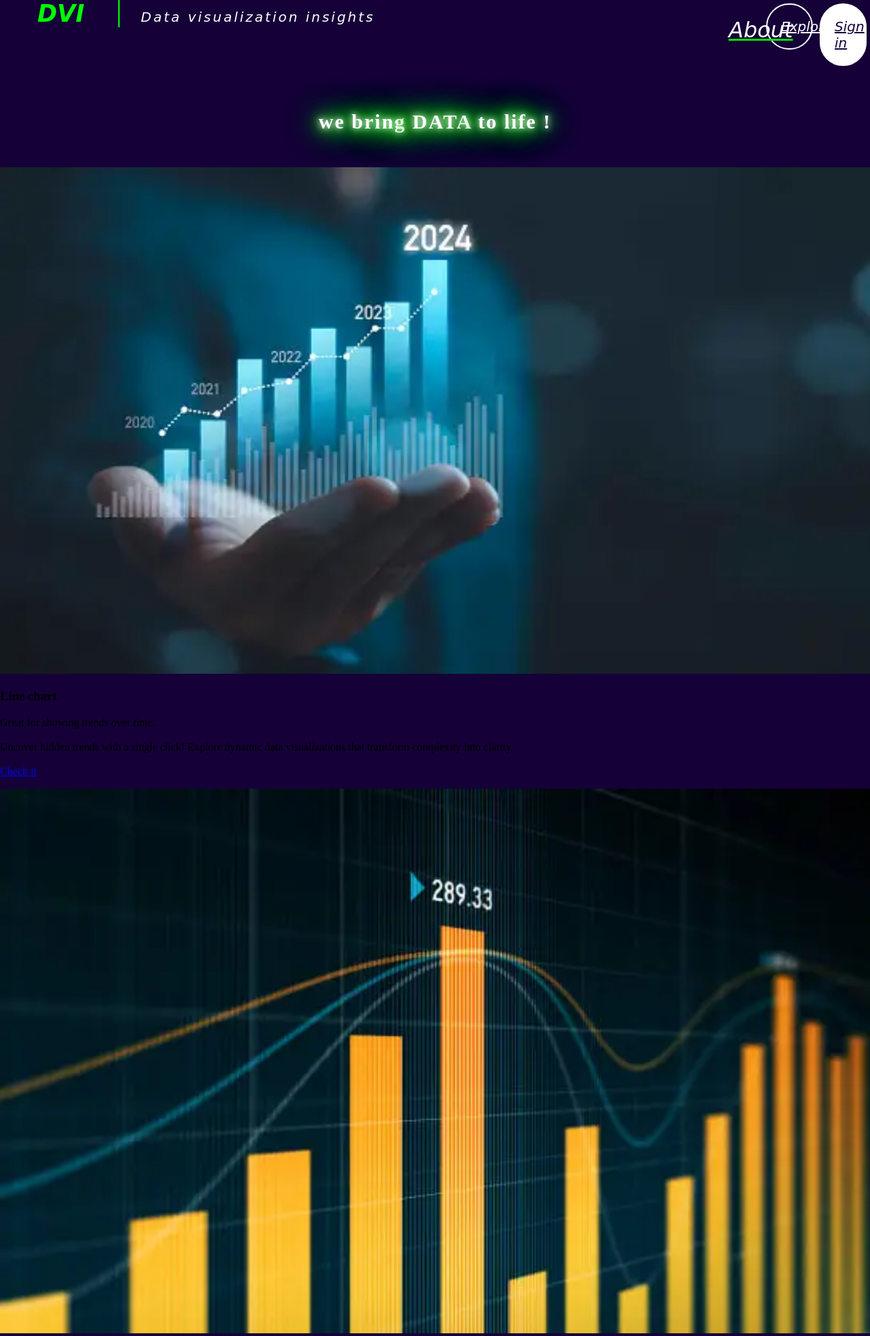
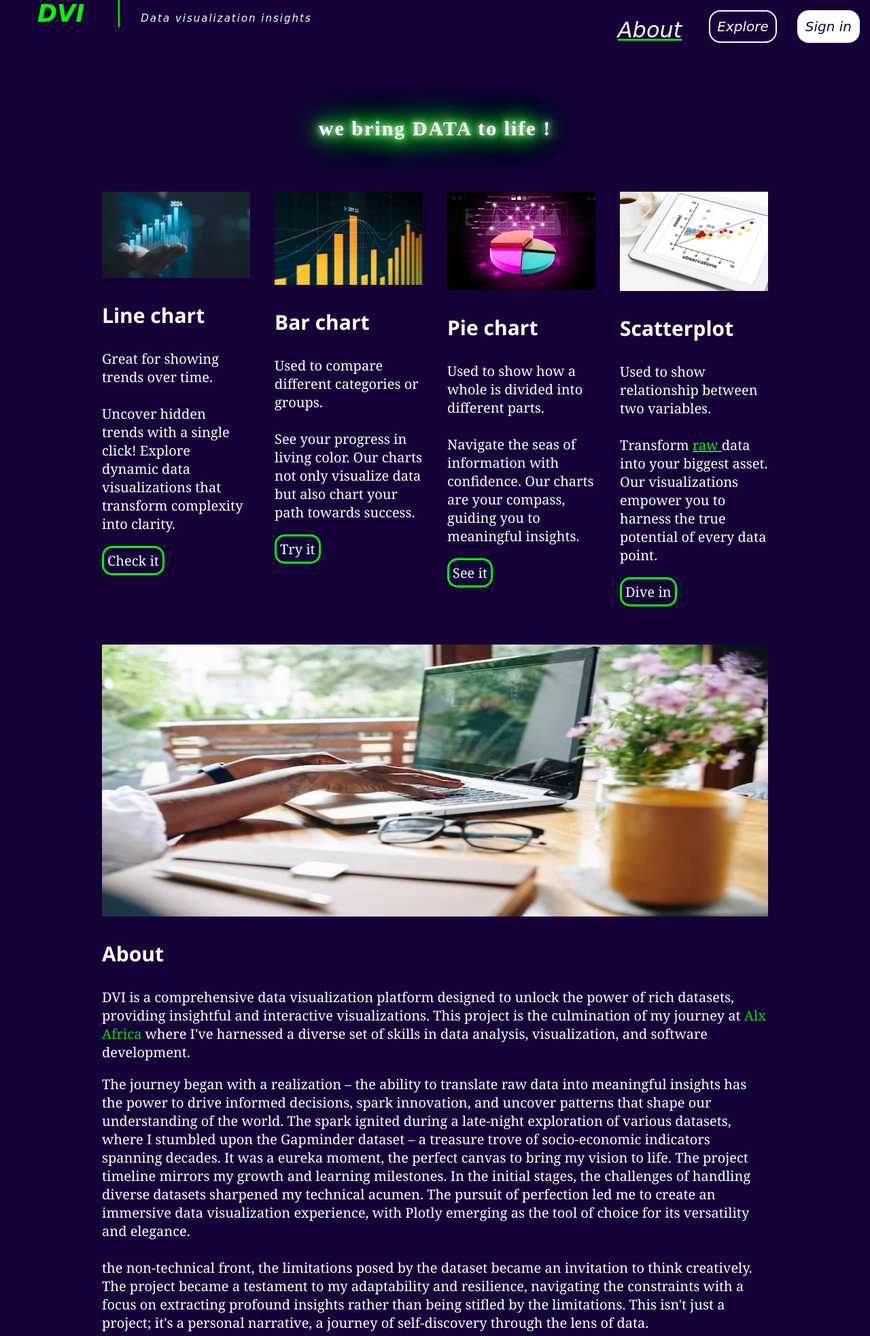
Before and after one commit to sannysuarez/sannysuarez.github.io, a Flask app: page / in a window 1280 px wide. Shown: the top 1965 px of the page at 68% size. Run offline with Flask 3, Linux system fonts and the light colour scheme.

Commit message:
Add files via upload

```diff
--- a/static/style.css
+++ b/static/style.css
@@ -21,20 +21,20 @@ border-right:2px solid;
 .head .tagline{
 color: rgb(255, 255,255);
 padding-left:20px;
-font-size:20px;
-letter-spacing: 3px;
+font-size:15px;
+letter-spacing: 2px;
 font-style:oblique;
 }
 
 .head .label a{
 color: rgb(255, 255, 255);
-padding:20px;
-margin:5px;
-width:25px;
+padding:10px;
+margin:15px;
 float:right;
 font-size:20px;
 border: white 2px solid;
-border-radius:50px;
+border-radius: 17px ;
+text-decoration: none;
 }
 
 .glow {
@@ -56,7 +56,7 @@ border-radius:50px;
 }
 
 .content .navigate a{
-color:#fff;
+
 font-size:30px;
 letter-spacing:5px;
 font-weight: 900;
@@ -70,9 +70,10 @@ border-radius:50px;
 }
 
 .content .icons{
+width: 100%;
 font-size: 100px;
 padding: 25px;
-margin: 25px;
+margin: 0;
 word-spacing: 85px;
 text-align: center;
 }
@@ -92,3 +93,82 @@ letter-spacing:5px;
 text-decoration: none;
 text-align: center;
 }
+
+/* Center website */
+.main {
+  max-width: 1000px;
+  margin: auto;
+}
+
+* {
+  box-sizing: border-box;
+}
+
+h1 {
+  font-size: 50px;
+  word-break: break-all;
+}
+
+.row {
+  margin: 8px -16px;
+}
+
+/* Add padding BETWEEN each column */
+.row,
+.row > .column {
+  padding: 8px;
+}
+
+/* Create four equal columns that floats next to each other */
+.column {
+  float: left;
+  width: 25%;
+}
+
+/* Clear floats after rows */
+.row:after {
+  content: "";
+  display: table;
+  clear: both;
+}
+
+/* Content */
+.content {
+  background-color:  rgb(21, 1, 56);;
+  padding: 10px;
+}
+
+.main h3,p {color:#fff;}
+
+.main p{ font-size: 20px; font-family: Cambria, Cochin, Georgia, Times, 'Times New Roman', serif;}
+.main h3{font-size: 30px; font-family: 'Segoe UI', Tahoma, Geneva, Verdana, sans-serif;}
+
+/* Responsive layout - makes a two column-layout instead of four columns */
+@media screen and (max-width: 900px) {
+  .column {
+    width: 50%;
+  }
+}
+
+/* Responsive layout - makes the two columns stack on top of each other instead of next to each other */
+@media screen and (max-width: 600px) {
+  .column {
+    width: 100%;
+  }
+}
+
+.tab{
+border: #00ff00 solid;
+border-radius: 15px;
+padding: 5px;
+color: azure;
+text-decoration: none;
+}
+
+.social{
+font-size: 30px;
+padding: 10px;
+margin: 0;
+word-spacing: 30px;
+text-align: center;
+}
```
Also changed, not shown: static/import.css (+3 -26 lines).
